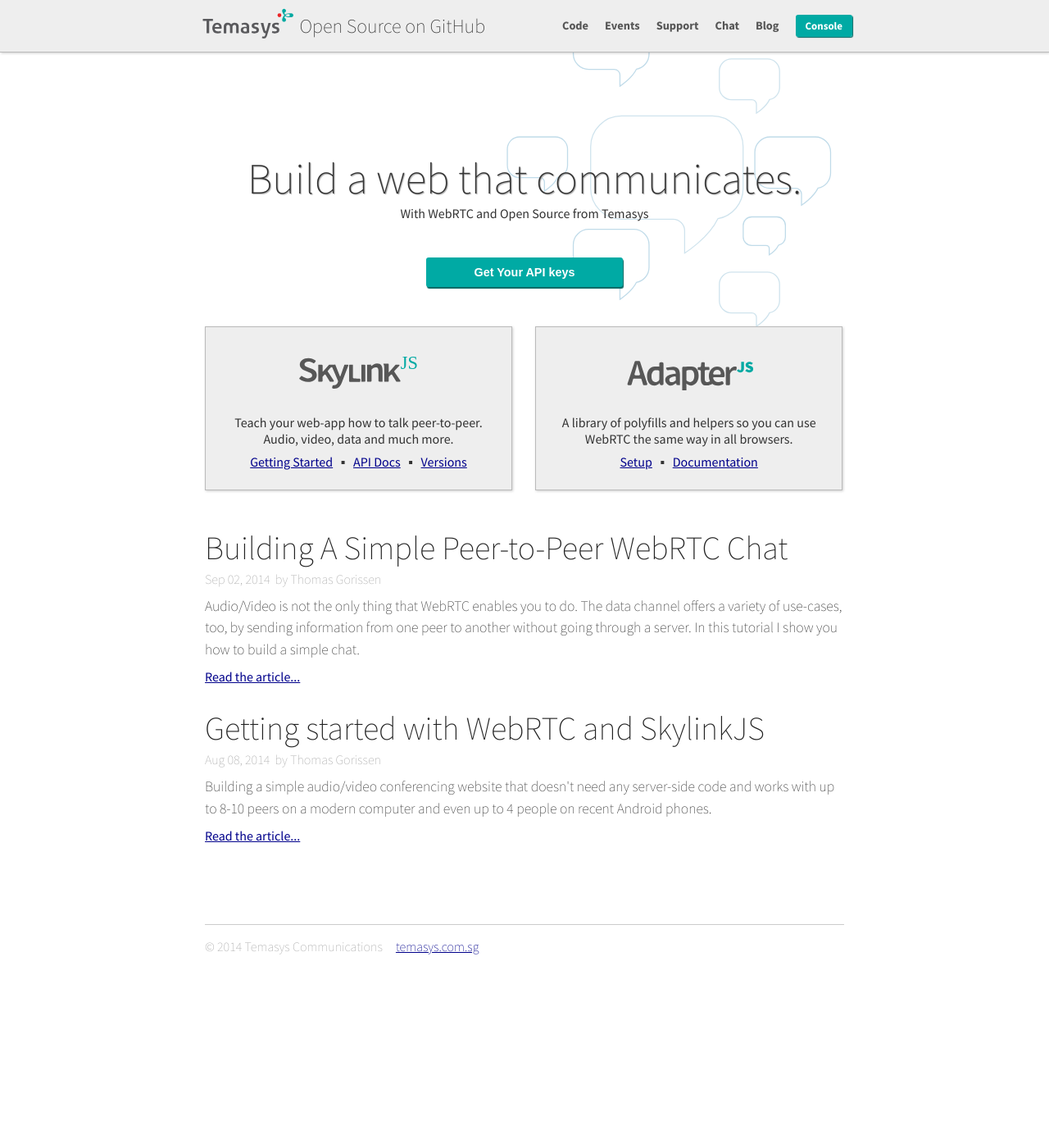
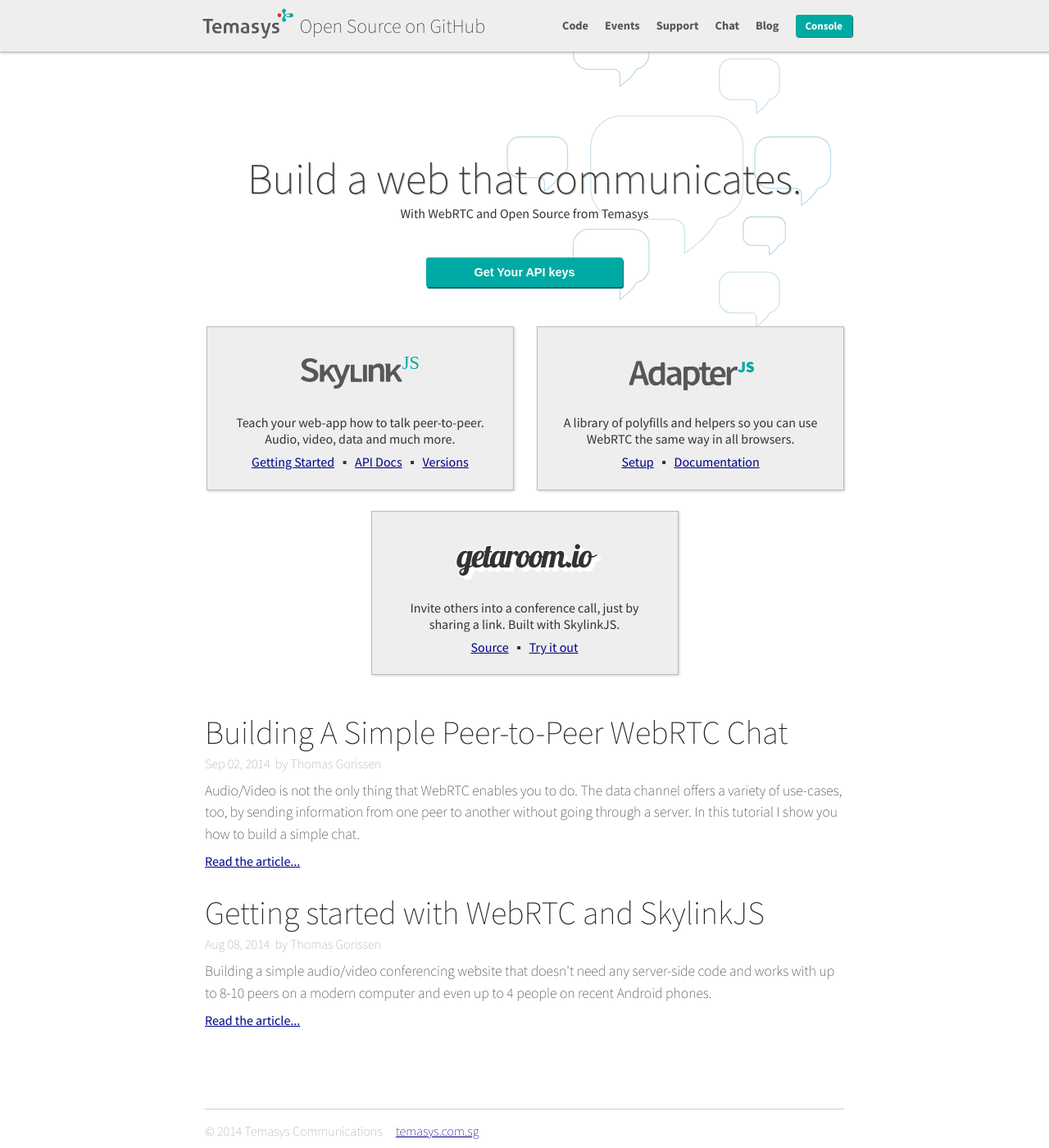
Before and after one commit to Temasys/temasys.github.io, a Jekyll site: the page built from index.html, in a window 1280 px wide and 1400 px high. Shown: the whole window at 82% size. Built offline with Jekyll 4.4.1, drawn with Linux system fonts in a browser that asks for light colours; nearby versions of some CDN libraries; Markdown is read by kramdown in place of the engine named in the settings; the list of posts is cut into pages by our own code.

Commit message:
Adding getaroom

```diff
--- a/_layouts/default.html
+++ b/_layouts/default.html
@@ -11,7 +11,7 @@
         <link rel="author" href="humans.txt"/>
         <link rel="alternate" type="application/rss+xml" title="RSS Feed" href="{{site.baseurl}}/feed.xml" />
         <link rel="shortcut icon" href="favicon.png">
-        <link href='//fonts.googleapis.com/css?family=Source+Sans+Pro:200,400,600,700' rel='stylesheet' type='text/css'>
+        <link href='//fonts.googleapis.com/css?family=Source+Sans+Pro:200,400,600,700|Lobster' rel='stylesheet' type='text/css'>
 
         <meta name="description" content="{{site.description}}"/>
         <meta name="author" content="{{site.author}}"/>
--- a/index.html
+++ b/index.html
@@ -22,12 +22,20 @@
                 <a href="https://github.com/Temasys/SkylinkJS/releases">Versions</a>
             </p>
         </li>
-        <li class="project" onclick="window.location = 'http://github.com/Temasys/AdapterJS';">
+        <li class="project" onclick="window.location = 'https://github.com/Temasys/AdapterJS';">
             <h2><img src="resources/img/adapterjs.svg" alt="AdapterJS" style="height: 38px;" /></h2>
             <p class="desc">A library of polyfills and helpers so you can use WebRTC the same way in all browsers.</p>
             <p>
                 <a href="https://github.com/Temasys/AdapterJS#setup-this-project">Setup</a> &nbsp; &#9642; &nbsp;
                 <a href="https://github.com/Temasys/AdapterJS#adapterjs">Documentation</a>
+            </p>
+        </li>
+        <li class="project" onclick="window.location = 'https://github.com/Temasys/getaroom';">
+            <h2><span style="color: #333; font-family: Lobster; font-size 4.5em; text-shadow: -1px -1px 0 #fff, 1px -1px 0 #fff, -1px 1px 0 #fff, 1px 1px 0 #fff, 2px 2px 0 #fff, 3px 3px 0 #fff, 4px 4px 0 #fff, 5px 5px 0 #fff;">getaroom.io</span></h2>
+            <p class="desc">Invite others into a conference call, just by sharing a link. Built with SkylinkJS.</p>
+            <p>
+                <a href="https://github.com/Temasys/getaroom">Source</a> &nbsp; &#9642; &nbsp;
+                <a href="http://getaroom.io">Try it out</a>
             </p>
         </li>
     </ul>
--- a/style.css
+++ b/style.css
@@ -238,6 +238,7 @@
 #projects ul {
     padding: 0;
     margin: 0;
+    text-align: center;
 }
 
 #projects li {
@@ -250,14 +251,18 @@
     text-align: center;
     cursor: pointer;
     box-sizing: border-box;
-    margin-right: 25px;
+    margin: 0 25px 25px 0;
     width: 375px;
     height: 200px;
     vertical-align: middle;
 }
 
+#projects li:nth-child(2n) {
+    margin-right: -2px;
+}
+
 #projects li:last-child {
-    margin-right: -2px;
+    margin: 0;
 }
 
 .project h2 {
```
